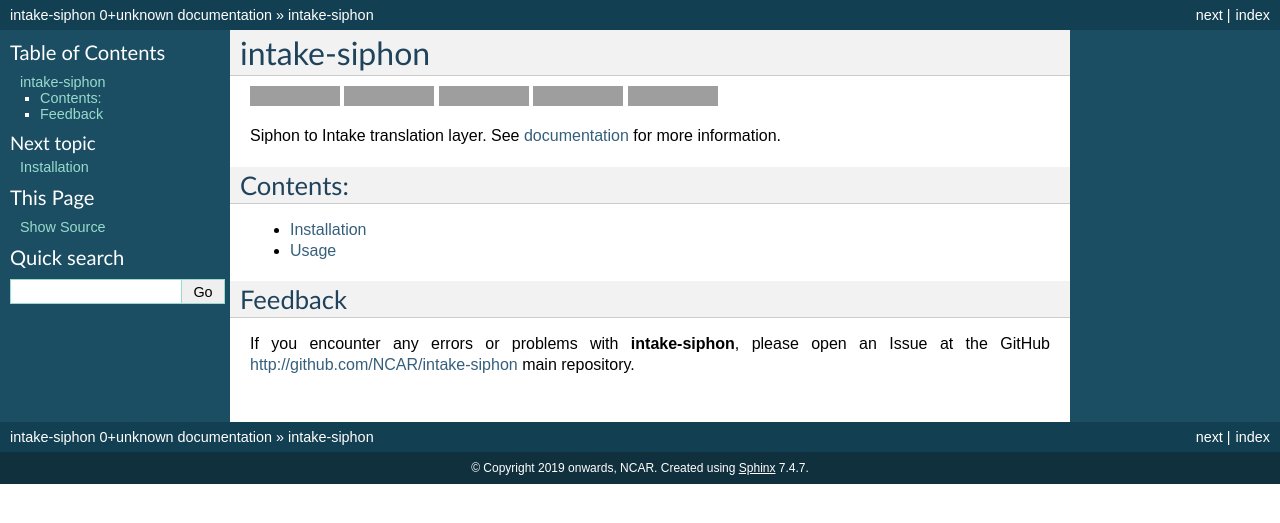
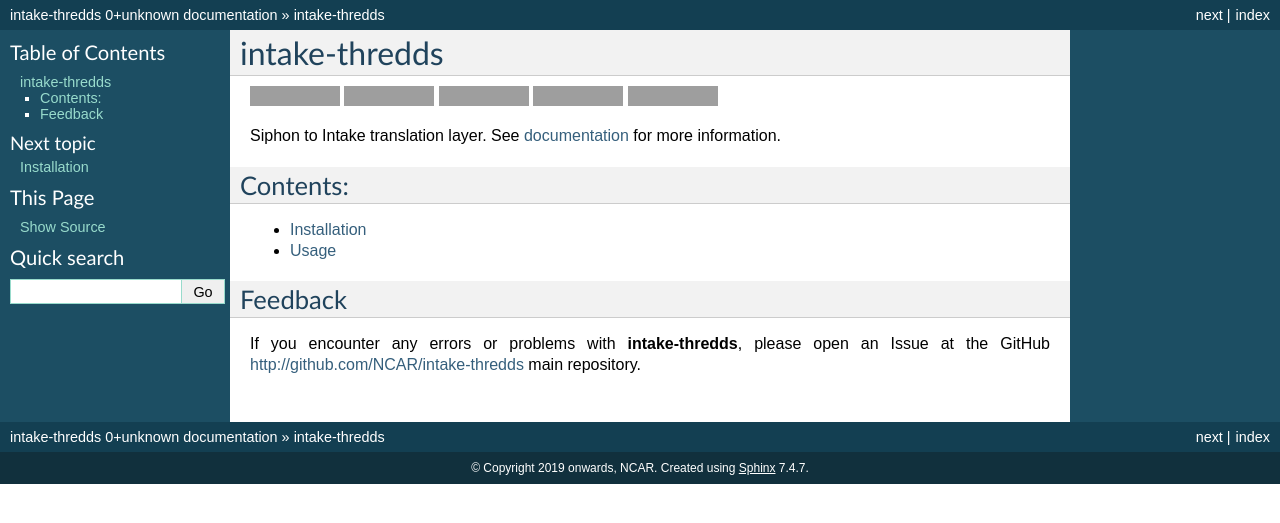
Before and after one commit to intake/intake-thredds, a Sphinx documentation site: the page built from docs/source/index.rst, in a window 1280 px wide, cut to the strip 0-523 px from the top of the page. Built offline with Sphinx 7.4.7, drawn with Linux system fonts in a browser that asks for light colours; grey boxes are pictures that could not be loaded.

Commit message:
Rename all siphon->thredds

```diff
--- a/README.rst
+++ b/README.rst
@@ -1,27 +1,27 @@
 ===============================
-intake-siphon
+intake-thredds
 ===============================
 
-.. image:: https://img.shields.io/circleci/project/github/NCAR/intake-siphon/master.svg?style=for-the-badge&logo=circleci
-    :target: https://circleci.com/gh/NCAR/intake-siphon/tree/master
+.. image:: https://img.shields.io/circleci/project/github/NCAR/intake-thredds/master.svg?style=for-the-badge&logo=circleci
+    :target: https://circleci.com/gh/NCAR/intake-thredds/tree/master
 
-.. image:: https://img.shields.io/codecov/c/github/NCAR/intake-siphon.svg?style=for-the-badge
-    :target: https://codecov.io/gh/NCAR/intake-siphon
+.. image:: https://img.shields.io/codecov/c/github/NCAR/intake-thredds.svg?style=for-the-badge
+    :target: https://codecov.io/gh/NCAR/intake-thredds
 
 
-.. image:: https://img.shields.io/readthedocs/intake-siphon/latest.svg?style=for-the-badge
-    :target: https://intake-siphon.readthedocs.io/en/latest/?badge=latest
+.. image:: https://img.shields.io/readthedocs/intake-thredds/latest.svg?style=for-the-badge
+    :target: https://intake-thredds.readthedocs.io/en/latest/?badge=latest
     :alt: Documentation Status
 
-.. image:: https://img.shields.io/pypi/v/intake-siphon.svg?style=for-the-badge
-    :target: https://pypi.org/project/intake-siphon/
+.. image:: https://img.shields.io/pypi/v/intake-thredds.svg?style=for-the-badge
+    :target: https://pypi.org/project/intake-thredds/
     :alt: Python Package Index
 
-.. image:: https://img.shields.io/conda/vn/conda-forge/intake-siphon.svg?style=for-the-badge
-    :target: https://anaconda.org/conda-forge/intake-siphon
+.. image:: https://img.shields.io/conda/vn/conda-forge/intake-thredds.svg?style=for-the-badge
+    :target: https://anaconda.org/conda-forge/intake-thredd
     :alt: Conda Version
 
 Siphon to Intake translation layer.
 See documentation_ for more information.
 
-.. _documentation: https://intake-siphon.readthedocs.io/en/latest/
+.. _documentation: https://intake-thredds.readthedocs.io/en/latest/
--- a/docs/source/conf.py
+++ b/docs/source/conf.py
@@ -22,7 +22,7 @@ cwd = os.getcwd()
 parent = os.path.dirname(cwd)
 sys.path.insert(0, parent)
 
-import intake_siphon
+import intake_thredds
 
 # -- General configuration -----------------------------------------------------
 
@@ -46,7 +46,7 @@ source_suffix = '.rst'
 master_doc = 'index'
 
 # General information about the project.
-project = u'intake-siphon'
+project = u'intake-thredds'
 copyright = u'2019 onwards, NCAR'
 
 # The version info for the project you're documenting, acts as replacement for
@@ -54,9 +54,9 @@ copyright = u'2019 onwards, NCAR'
 # built documents.
 #
 # The short X.Y version.
-version = intake_siphon.__version__
+version = intake_thredds.__version__
 # The full version, including alpha/beta/rc tags.
-release = intake_siphon.__version__
+release = intake_thredds.__version__
 
 # The language for content autogenerated by Sphinx. Refer to documentation
 # for a list of supported languages.
@@ -173,7 +173,7 @@ html_static_path = ['_static']
 #html_file_suffix = None
 
 # Output file base name for HTML help builder.
-htmlhelp_basename = 'intake_siphondoc'
+htmlhelp_basename = 'intake_threddsdoc'
 
 
 # -- Options for LaTeX output --------------------------------------------------
@@ -192,7 +192,7 @@ latex_elements = {
 # Grouping the document tree into LaTeX files. List of tuples
 # (source start file, target name, title, author, documentclass [howto/manual]).
 latex_documents = [
-  ('index', 'intake_siphon.tex', u'intake-siphon Documentation',
+  ('index', 'intake_thredds.tex', u'intake-thredds Documentation',
    u'Anderson Banihirwe', 'manual'),
 ]
 
@@ -222,7 +222,7 @@ latex_documents = [
 # One entry per manual page. List of tuples
 # (source start file, name, description, authors, manual section).
 man_pages = [
-    ('index', 'intake_siphon', u'intake-siphon Documentation',
+    ('index', 'intake_thredds', u'intake-thredds Documentation',
      [u'Anderson Banihirwe'], 1)
 ]
 
@@ -236,8 +236,8 @@ man_pages = [
 # (source start file, target name, title, author,
 #  dir menu entry, description, category)
 texinfo_documents = [
-  ('index', 'intake_siphon', u'intake-siphon Documentation',
-   u'Anderson Banihirwe', 'intake_siphon', 'One line description of project.',
+  ('index', 'intake_thredds', u'intake-thredds Documentation',
+   u'Anderson Banihirwe', 'intake_thredds', 'One line description of project.',
    'Miscellaneous'),
 ]
 
--- a/docs/source/index.rst
+++ b/docs/source/index.rst
@@ -16,5 +16,5 @@ Feedback
 ========
 
 
-If you encounter any errors or problems with **intake-siphon**,
-please open an Issue at the GitHub http://github.com/NCAR/intake-siphon main repository.
+If you encounter any errors or problems with **intake-thredds**,
+please open an Issue at the GitHub http://github.com/NCAR/intake-thredds main repository.
--- a/docs/source/installation.rst
+++ b/docs/source/installation.rst
@@ -4,5 +4,5 @@ Installation
 
 At the command line either via conda or pip::
 
-    $ conda install intake-siphon
-    $ pip install intake-siphon
+    $ conda install intake-thredds
+    $ pip install intake-thredds
--- a/docs/source/usage.rst
+++ b/docs/source/usage.rst
@@ -2,6 +2,6 @@
 Usage
 ========
 
-To use intake-siphon in a project::
+To use intake-thredds in a project::
 
-	import intake_siphon
+	import intake_thredds
--- a/intake_siphon/__init__.py
+++ b/intake_thredds/__init__.py
@@ -5,4 +5,4 @@ from ._version import get_versions
 __version__ = get_versions()["version"]
 del get_versions
 
-from .cat import SiphonCatalog
+from .cat import ThreddsCatalog
--- a/setup.cfg
+++ b/setup.cfg
@@ -5,7 +5,7 @@ universal = 1
 [versioneer]
 VCS = git
 style = pep440
-versionfile_source = intake_siphon/_version.py
-versionfile_build = intake_siphon/_version.py
+versionfile_source = intake_thredds/_version.py
+versionfile_build = intake_thredds/_version.py
 tag_prefix =
-parentdir_prefix = iintake_siphon-
+parentdir_prefix = intake_thredds
```
Also changed, not shown: setup.py (+5 -5 lines), intake_thredds/_version.py (renamed from intake_siphon/_version.py), 8 other files.
